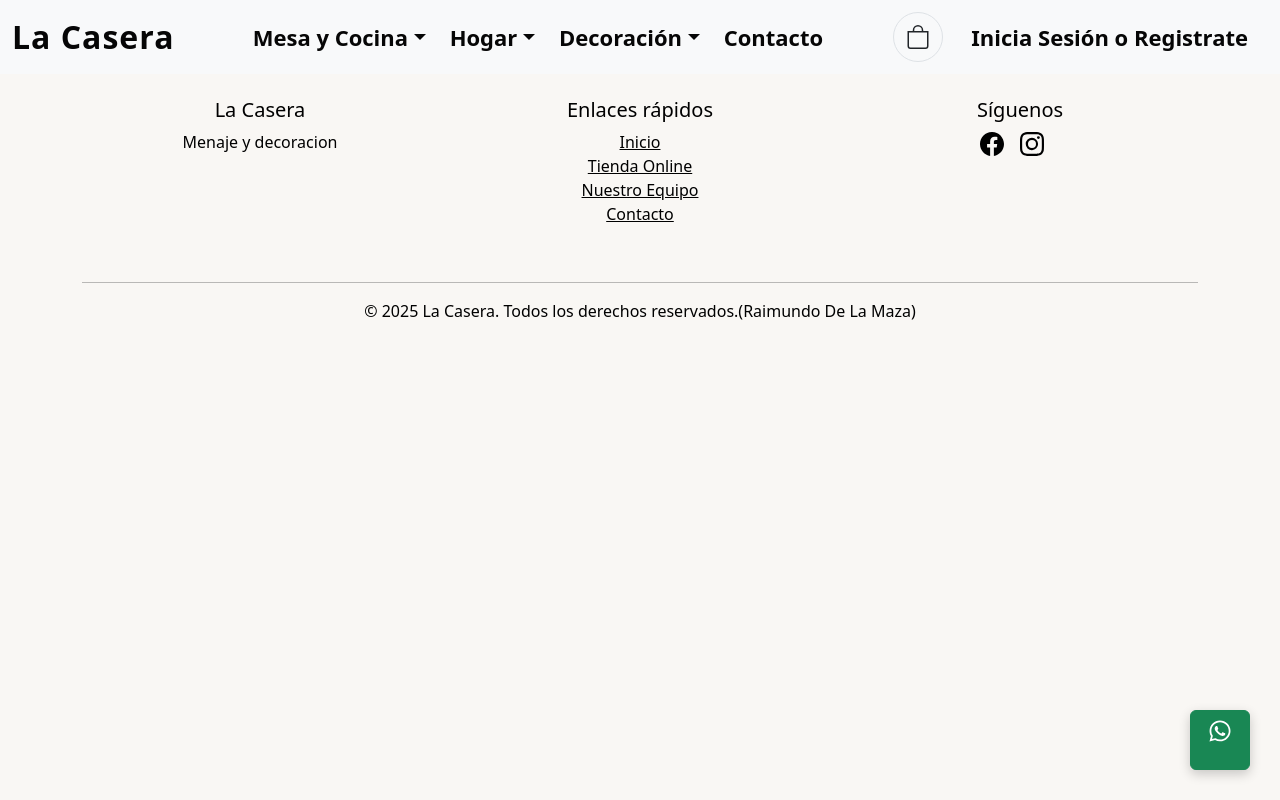
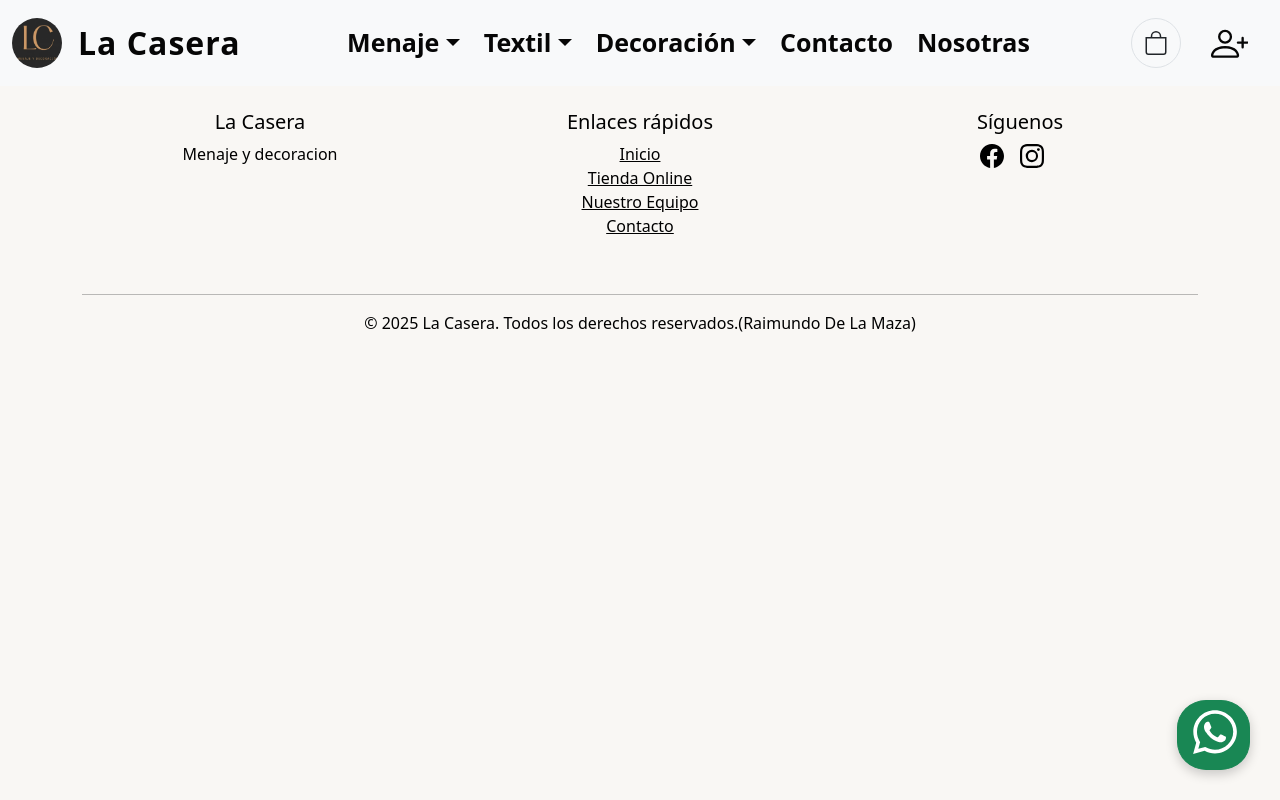
Before and after one commit to Rdelamaza/Proyecto_7, a React (Vite) app in the folder LaCaseraFrontend/: page /deco3 in a window 1280 px wide. Built offline with nearby package versions, Linux system fonts and the light colour scheme; no server answers.

Commit message:
Design: cards,navbar,about

```diff
--- a/LaCaseraFrontend/src/modules/cart/components/cartaddbutton.css
+++ b/LaCaseraFrontend/src/modules/cart/components/cartaddbutton.css
@@ -1,8 +1,8 @@
 .primaryColor {
     background-color: #E5D9B6; /* Color arena base */
     color: #333;
-    font-weight: 700; /* Texto en negrita (equivalente a "bold") */
-    width: 120px; /* Ancho personalizable */
+    font-weight: 500; /* Texto en negrita (equivalente a "bold") */
+    width: 160px; /* Ancho personalizable */
     height: 40px; /* Altura reducida */
     padding: 0; /* Elimina padding por defecto */
     aspect-ratio: 3/1; /* Relación ancho/alto (3 veces más ancho que alto) */
--- a/LaCaseraFrontend/src/modules/products/components/CardProduct/CardProduct.jsx
+++ b/LaCaseraFrontend/src/modules/products/components/CardProduct/CardProduct.jsx
@@ -28,19 +28,19 @@ export const CardProduct = ({product}) => {
         <Card.Title className="fw-bold mb-3">{product.name}</Card.Title>
 
 
-      <Badge bg="success" className="mb-2 fs-6">
+      <Card.Text className="fw-bold mb-3">
         {formatCurrency (product.price, optionsCurrency) }
-        </Badge>
+        </Card.Text>
 
 
-        <Card.Text className="text-muted small mb-3">
+        <Card.Text className="text-muted small mb-4">
           {product.description}
         </Card.Text>
 
 
         <div className="mt-auto d-flex justify-content-between align-items-center">
           <Badge bg={isAvailable ? 'success' : 'danger'}className="py-1 px-1 fs-10">
-            {isAvailable ? 'Disponible' : '✖ Agotado'}
+            {isAvailable ? ' ' : ' '}
           </Badge>
 
           <CartAddButton product={product} isAvailable={isAvailable} />
--- a/LaCaseraFrontend/src/shared/components/NavBar/NavBar.jsx
+++ b/LaCaseraFrontend/src/shared/components/NavBar/NavBar.jsx
@@ -8,7 +8,8 @@ import{ Link } from 'react-router-dom';
 import "./navbar.css";
 import { AuthContext } from "../../../modules/auth/context/authContext";
 import useCartContext from "../../../modules/cart/context/CartContext";
-import { BsBag } from "react-icons/bs";
+import { BsBag, BsPersonPlus, BsPersonX } from "react-icons/bs";
+import { IconContext } from 'react-icons';
 
 
 export const NavBar =() => {
@@ -21,9 +22,19 @@ export const NavBar =() => {
 
     return (
         <>
-        <Navbar expand="lg" className="custom-navbar">
+        <Navbar sticky="top" expand="lg" className="custom-navbar">
             <Container fluid>
-                <Navbar.Brand as={Link} to="/">La Casera</Navbar.Brand>
+                <Navbar.Brand as={Link} to="/" className="d-flex align-items-center">
+                    <img
+                    src="/image.png"
+                    alt="Logo La Casera"
+                    width="50"
+                    height="50"
+                    className="me-3"
+                    style={{borderRadius:'50px'}}
+                />
+                La Casera
+                </Navbar.Brand>
                 <Navbar.Toggle aria-controls="navbarScroll" />
                 <Navbar.Collapse id="navbarScroll">
                 <Nav
@@ -31,40 +42,42 @@ export const NavBar =() => {
                     style={{ maxHeight: '100px' }}
                     navbarScroll>
 
-                    <NavDropdown title="Mesa y Cocina" id="navbarScrollingDropdown">
-                    <NavDropdown.Item as={Link} to="/menaje">Menaje</NavDropdown.Item>
-                    <NavDropdown.Item as={Link} to="#action4">Manteleria</NavDropdown.Item>
-                    <NavDropdown.Divider />
-                    <NavDropdown.Item as={Link} to="#action5">
-                        Quincho
-                    </NavDropdown.Item>
+                    <NavDropdown title="Menaje" id="navbarScrollingDropdown">
+                        <NavDropdown.Item as={Link} to="/menaje">Juegos de vajilla</NavDropdown.Item>
+                        <NavDropdown.Item as={Link} to="#action4">Set de té</NavDropdown.Item>
+                        <NavDropdown.Item as={Link} to="#action4">Set de café</NavDropdown.Item>
+                        <NavDropdown.Item as={Link} to="#action4">Alcuzas</NavDropdown.Item>
                     </NavDropdown>
 
-                    <NavDropdown title="Hogar" id="navbarScrollingDropdown">
-                    <NavDropdown.Item as={Link} to="#action3">Baño</NavDropdown.Item>
+                    <NavDropdown title="Textil" id="navbarScrollingDropdown">
+                        <NavDropdown.Item as={Link} to="#action3">
+                            Mantelería
+                        </NavDropdown.Item>
                         <NavDropdown.Item as={Link} to="#action4">
-                        Dormitorio
+                            Cojines
                         </NavDropdown.Item>
                         <NavDropdown.Item as={Link} to="#action5">
-                        Terraza
+                            Telas
                         </NavDropdown.Item>
                         <NavDropdown.Item as={Link} to="#action6">
-                        Entrada
+                            Ropa de cama
                         </NavDropdown.Item>
                     </NavDropdown>
 
                     <NavDropdown title="Decoración" id="navbarScrollingDropdown">
-                    <NavDropdown.Item as={Link} to="#action3">Deco1</NavDropdown.Item>
+                        <NavDropdown.Item as={Link} to="#action3">
+                            Mesa
+                        </NavDropdown.Item>
                         <NavDropdown.Item as={Link} to="#action4">
-                        Deco2
+
                         </NavDropdown.Item>
 
                         <NavDropdown.Item as={Link} to="#action5">
-                        Deco3
+                            Baño
                         </NavDropdown.Item>
                     </NavDropdown>
                     <Nav.Link as={Link} to="/contact">Contacto</Nav.Link>
-                   { /*<Nav.Link as={Link} to="/about">About</Nav.Link>*/ }
+                    <Nav.Link as={Link} to="/about">Nosotras</Nav.Link>
 
                 </Nav>
 
@@ -86,14 +99,20 @@ export const NavBar =() => {
             <div>
                     {
                             !user ? (
-                        <Nav.Link as={Link} to="/login">Inicia Sesión o Registrate</Nav.Link>
+                            <Nav.Link as={Link} to="/login">
+                                <IconContext.Provider value={{ size: '1.5em' }}>
+                                <BsPersonPlus />
+                                </IconContext.Provider>
+                            </Nav.Link>
                             ) : (
-                        <div className="navbar-user-info">
+                            <div className="navbar-user-info" style={{ display: 'flex', alignItems: 'center' }}>
                                 <span>{user.first_name} {user.last_name} </span>
-                            <Nav.Link as={Link} to= "/" onClick={handleLogout}> Logout </Nav.Link>
+                                <Nav.Link as={Link} to="/" onClick={handleLogout}>
+                                    <IconContext.Provider value={{ size: '1.5em' }}>
+                                    <BsPersonX />
+                                    </IconContext.Provider>
+                                </Nav.Link>
                             </div>
-
-
                             )
                         }
 
--- a/LaCaseraFrontend/src/shared/components/NavBar/navbar.css
+++ b/LaCaseraFrontend/src/shared/components/NavBar/navbar.css
@@ -13,7 +13,7 @@
     font-weight: 700 !important;
     color: #060606 !important;
     transition: all 0.3s ease;
-    font-size: 22px;
+    font-size: 25px;
 }
 
   /* Efecto de agrandamiento al hacer hover */
@@ -59,7 +59,7 @@ transform: scale(1.05);
 
 .cart-icon-container {
     position: relative;
-    margin: 0 0.5rem;
+    margin: 10px;
     display: flex;
     align-items: center;
     justify-content: center;
@@ -76,6 +76,7 @@ transform: scale(1.05);
 .cart-icon {
     font-size: 1.5rem;
     color: #212529;
+
 }
 
 .cart-counter {
--- a/LaCaseraFrontend/src/shared/components/buttons/WhatsAppButton/WhatsAppButton.jsx
+++ b/LaCaseraFrontend/src/shared/components/buttons/WhatsAppButton/WhatsAppButton.jsx
@@ -26,7 +26,7 @@ return (
         rel="noopener noreferrer"
             aria-label="Chat por WhatsApp"
         >
-    <FaWhatsapp size={24} />
+    <FaWhatsapp size={50} />
     </Button>
     </OverlayTrigger>
     </div>
--- a/LaCaseraFrontend/src/shared/components/buttons/WhatsAppButton/WhatsAppFloatButton.css
+++ b/LaCaseraFrontend/src/shared/components/buttons/WhatsAppButton/WhatsAppFloatButton.css
@@ -6,19 +6,18 @@
 }
 
 .whatsapp-float-button {
-  width: 60px;
-  height: 60px;
-  border-radius: 100%; /* Cambiado a 50% para un círculo perfecto */
-  display: flex;
-  align-items: center;
-  justify-content: center;
+  width: 73px;
+  height: 70px;
+  border-radius: 40% !important; /* Cambiado a 50% para un círculo perfecto */
+  align-items: center !important;
+  justify-content: center !important;
   background-color: #25D366; /* Color verde de WhatsApp */
   color: white;
   border: none;
   cursor: pointer;
   box-shadow: 0 4px 12px rgba(0, 0, 0, 0.2);
   transition: all 0.3s ease;
-  overflow: hidden; /* Asegura que nada se salga del círculo */
+ /* Asegura que nada se salga del círculo */
 }
 
 /* Icono de WhatsApp (puedes usar un SVG o Font Awesome) */
--- a/LaCaseraFrontend/src/shared/pages/about/AboutPage.jsx
+++ b/LaCaseraFrontend/src/shared/pages/about/AboutPage.jsx
@@ -1,14 +1,33 @@
 import React from "react";
 import "./about.css";
+import Card from 'react-bootstrap/Card'
 
 export const About =() => {
 
     return (
-        <>
-        estoy en pagina about
+    <>
+        <div className="card-container-centered">
+            <Card>
+            <Card.Img variant="top" src="holder.js/100px180" />
+            <Card.Body>
+                <Card.Title>Sobre Nosotras</Card.Title>
+                    <Card.Text>
+                    Somos madre e hija emprendedoras. Buscamos los mejores diseños y combinaciones para vestir tu mesa.
+                    </Card.Text>
+                    <Card.Text>
+                    L@s asesoramos y ayudamos a encontrar todo lo necesario para que te luzcas.
+                    </Card.Text>
+                    <Card.Text>
+                    Lo importante es crear un espacio único y cálido para compartir.
+                    </Card.Text>
 
-        </>
-    )
+            </Card.Body>
+            </Card>
+        </div>
+    </>
+);
 }
 
+
+
 export default About
--- a/LaCaseraFrontend/src/shared/pages/about/about.css
+++ b/LaCaseraFrontend/src/shared/pages/about/about.css
@@ -0,0 +1,4 @@
+.card-container-centered{
+    height: auto;
+    width: 100%;
+}
```
Lines whose indentation alone changed are shown as unchanged.
